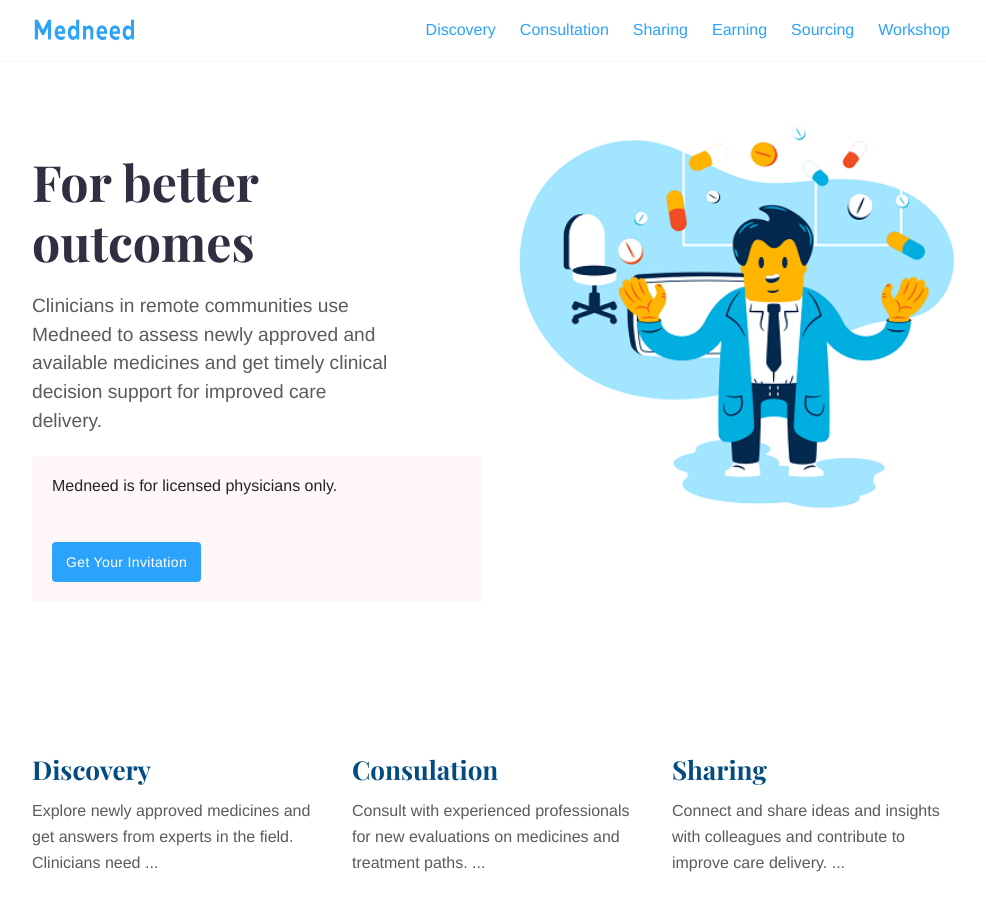
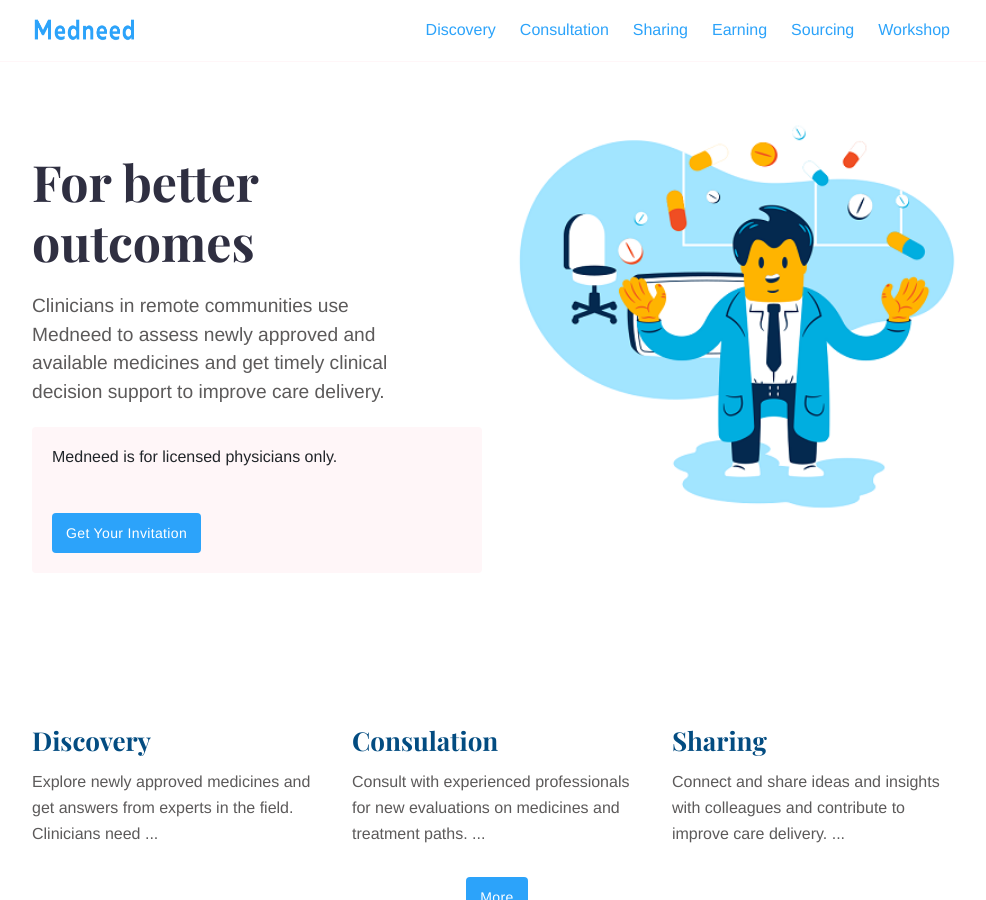
Before and after one commit to Iraneus/betamedneed, a Jekyll site: the page built from index.md, in a window 1280 px wide and 900 px high. Shown: the whole window, without its empty margins (143-1129 px from the left). Built offline with Jekyll 4.4.1, drawn with Linux system fonts in a browser that asks for light colours.

Commit message:
edit index

```diff
--- a/index.md
+++ b/index.md
@@ -10,4 +10,4 @@
 
 # For better outcomes
 
-Clinicians in remote communities use Medneed to assess newly approved and available medicines and get timely clinical decision support for improved care delivery.
+Clinicians in remote communities use Medneed to assess newly approved and available medicines and get timely clinical decision support to improve care delivery.
```
